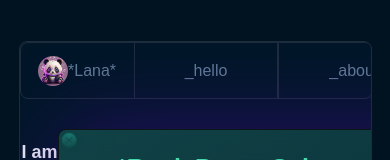
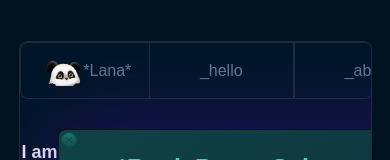
Before and after one commit to lanaradic/portfolio, a React (Vite) app: page / in a window 390 px wide. Shown: the top 160 px of the page. Built offline with nearby package versions, Linux system fonts and the light colour scheme.

Commit message:
mobile-res-

```diff
--- a/src/components/Hello.jsx
+++ b/src/components/Hello.jsx
@@ -8,7 +8,7 @@ const Hello = () => {
 			<h6>Hi all, I am</h6>
 			<h1>Lana Radic</h1>
 			<h3> /Front-end developer/ </h3>
-			<p> **// try_my_game //**</p>
+			<p className="game2"> **// try_my_game //**</p>
 			<div className="rules-wrapper">
 				<img src={rules} height="200px" alt="rules icon" />
 			</div>
--- a/src/components/styles/hello.scss
+++ b/src/components/styles/hello.scss
@@ -68,4 +68,7 @@ h3 {
 	.rules-wrapper {
 		display: none;
 	}
+	.game2 {
+		display: none;
+	}
 }
--- a/src/layout/MainLayout.jsx
+++ b/src/layout/MainLayout.jsx
@@ -3,7 +3,7 @@ import './styles/mainLayout.scss';
 import '../styles/colors.scss';
 import github from '../assets/github-img.svg';
 import mail from '../assets/mail.svg';
-import pandica from '../assets/ideogram-modified.png';
+import panda2 from '../assets/panda-2.png';
 import { Link } from 'react-router-dom';
 
 const MainLayout = ({ children }) => {
@@ -19,7 +19,7 @@ const MainLayout = ({ children }) => {
 				<div className="main-content-wrapper">
 					<header className="header-wrapper">
 						<div className="name-wrapper">
-							<img src={pandica} height="30px" alt="logo" /> *Lana*
+							<img src={panda2} height="30px" alt="logo" /> *Lana*
 						</div>
 						<Link onClick={() => handleLinkClick('_hello')} to="/">
 							<div
```
